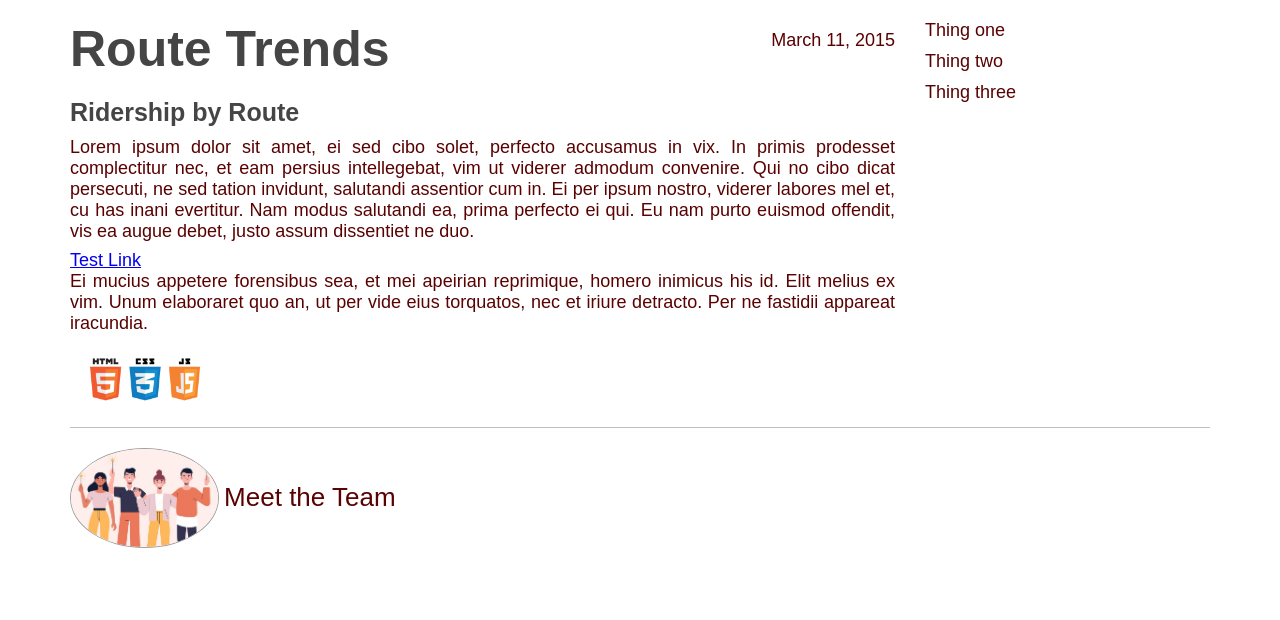
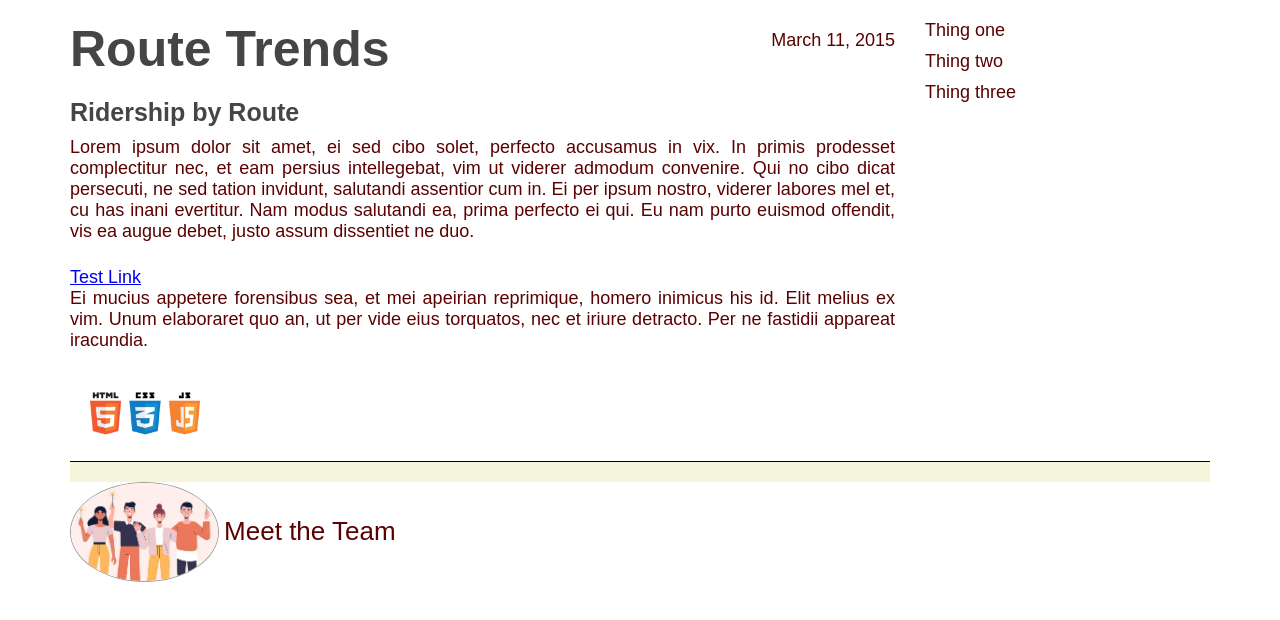
Before and after one commit to Brandon-Whited/baw_ds, a plain HTML site: page index.html in a window 1280 px wide. Drawn offline with Linux system fonts and the light colour scheme.

Commit message:
update git

```diff
--- a/style.css
+++ b/style.css
@@ -37,13 +37,13 @@ h2 {
 
 .mainText {
     text-align: justify;
-    margin-bottom: 8px;
+    margin-bottom: 25px;
 }
 
 
 .container {
-    width: 1140px;
-    margin: 20px auto 0 auto
+    width: 1140px; /*standard screen size*/
+    margin: 20px auto 0 auto;
 }
 
 .MainBox {
@@ -64,6 +64,13 @@ h2 {
     float: left;
 }
 
+.authorBox {
+    border-top: 1px solid #000000;
+    padding: 20px 0 0 0;
+    background-color: beige;
+
+}
+
 .author {
     font-size: 26px;
     float: left;
@@ -71,12 +78,6 @@ h2 {
     margin-left: 5px;
 }
 
-
-.authorBox {
-    border-top: 1px solid #bfbfbf;
-    padding: 20px 0 0 0;
-
-}
 
 .authorBox img {
     height: 100px;
```
Also changed, not shown: index.html (+8 -1 lines).
